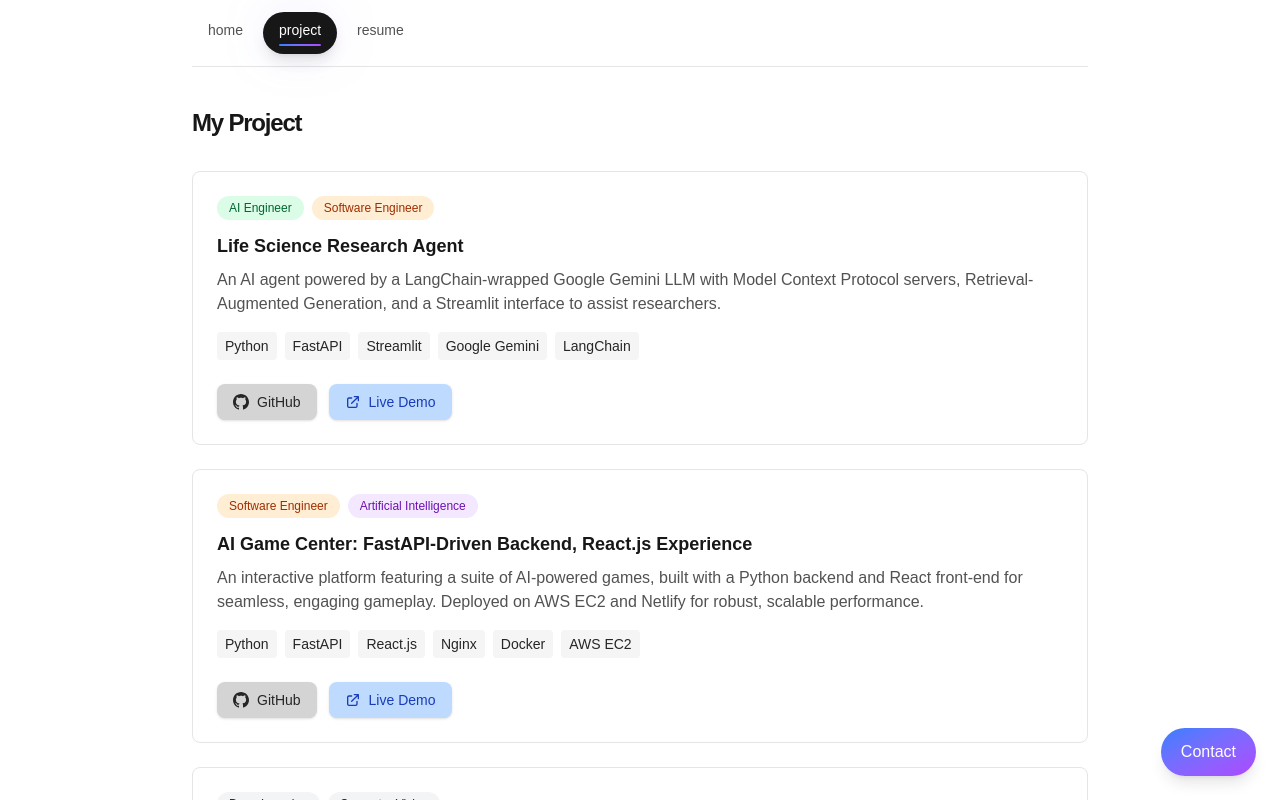
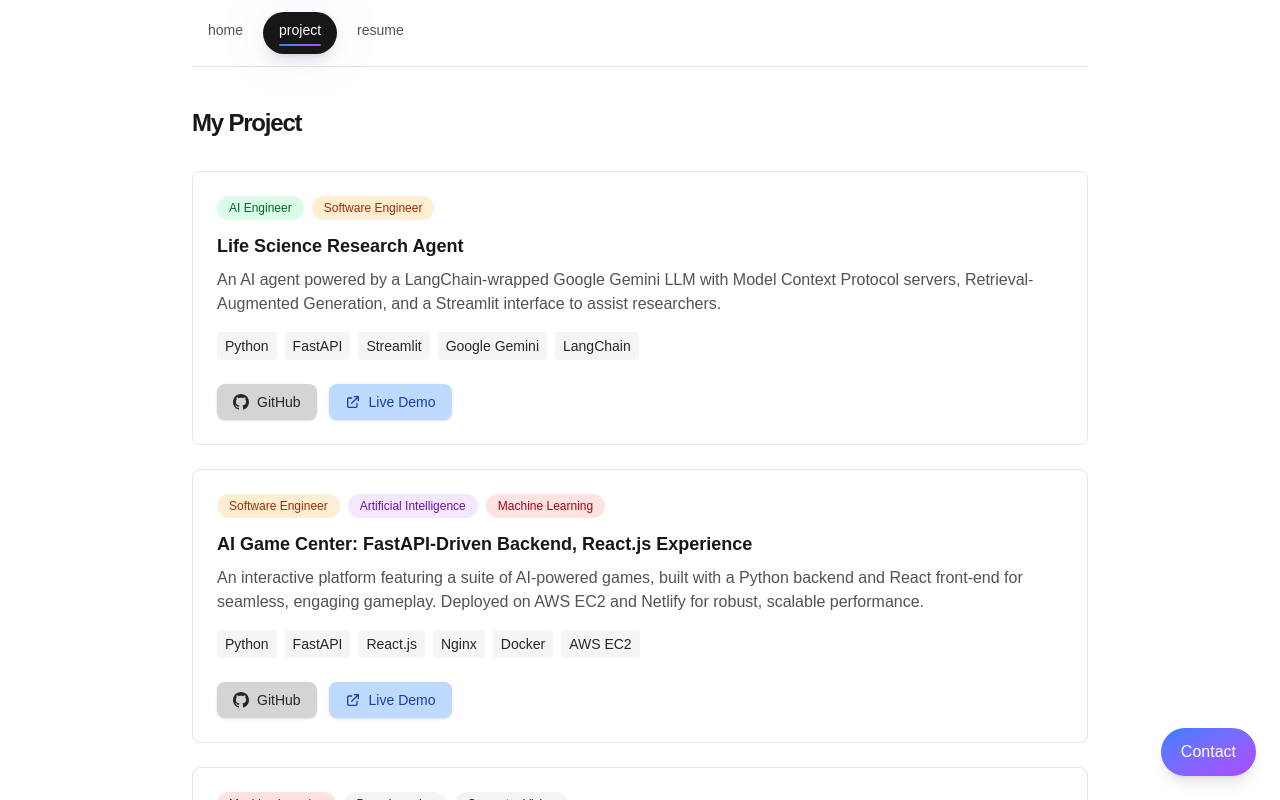
Before and after one commit to ziruiwang1996/portfolio-web, a Next.js app: page /project in a window 1280 px wide. Shown: the top 800 px of the page. Built offline with nearby package versions, Linux system fonts and the light colour scheme.

Commit message:
updated ui

```diff
--- a/app/components/project-list.js
+++ b/app/components/project-list.js
@@ -16,7 +16,7 @@ export default function ProjectList() {
       title: "AI Game Center: FastAPI-Driven Backend, React.js Experience",
       description: "An interactive platform featuring a suite of AI-powered games, built with a Python backend and React front-end for seamless, engaging gameplay. Deployed on AWS EC2 and Netlify for robust, scalable performance.",
       tech: ["Python", "FastAPI", "React.js", "Nginx", "Docker", "AWS EC2"],
-      domains: ["Software Engineer", "Artificial Intelligence"],
+      domains: ["Software Engineer", "Artificial Intelligence", "Machine Learning"],
       github: "https://github.com/ziruiwang1996/ai_game_fastapi",
       demo: "https://ai-game-center.netlify.app"
     },
@@ -25,7 +25,7 @@ export default function ProjectList() {
       title: "Pneumonia Diagnostic Classifier",
       description: "A ResNet-18–based classifier that categorizes chest X-rays as bacterial, viral, or normal, and visualizes model predictions using saliency maps and class activation maps (CAMs).",
       tech: ["Python", "PyTorch", "Lightning", "Matplotlib", "Numpy"],
-      domains: ["Deep Learning", "Computer Vision"],
+      domains: ["Machine Learning", "Deep Learning", "Computer Vision"],
       github: "",
       demo: "https://huggingface.co/spaces/zooray/pneumonia-diagnostic"
     },
@@ -34,7 +34,7 @@ export default function ProjectList() {
       title: "Stack Overflow 2024 Survey Analysis",
       description: "Built a scalable ETL pipeline (Airflow, PySpark, MinIO, Docker) to analyze Stack Overflow data; stored results in a Neno-hosted data warehouse and visualized insights via a Streamlit dashboard.",
       tech: ["Python", "Pandas", "PySpark", "Plotly", "Streamlit", "PostgreSQL", "Airflow"],
-      domains: ["Data Science", "Data Engineering"],
+      domains: ["Data Science", "Machine Learning", "Data Engineering"],
       github: "https://github.com/ziruiwang1996/stackoverflow-survey-dashboard",
       demo: "https://stackoverflow-2024-survey-dashboard.streamlit.app"
     },
@@ -57,7 +57,8 @@ export default function ProjectList() {
       "Artificial Intelligence": "bg-purple-100 text-purple-800 dark:bg-purple-900 dark:text-purple-200",
       "AI Engineer": "bg-green-100 text-green-800 dark:bg-green-900 dark:text-green-200",
       "Software Engineer": "bg-orange-100 text-orange-800 dark:bg-orange-900 dark:text-orange-200",
-      "Data Engineering": "bg-indigo-100 text-indigo-800 dark:bg-indigo-900 dark:text-indigo-200"
+      "Data Engineering": "bg-indigo-100 text-indigo-800 dark:bg-indigo-900 dark:text-indigo-200",
+      "Machine Learning": "bg-red-100 text-red-800 dark:bg-red-900 dark:text-red-200",
     }
     return styles[domain] || "bg-gray-100 text-gray-800 dark:bg-gray-900 dark:text-gray-200"
   }
```
